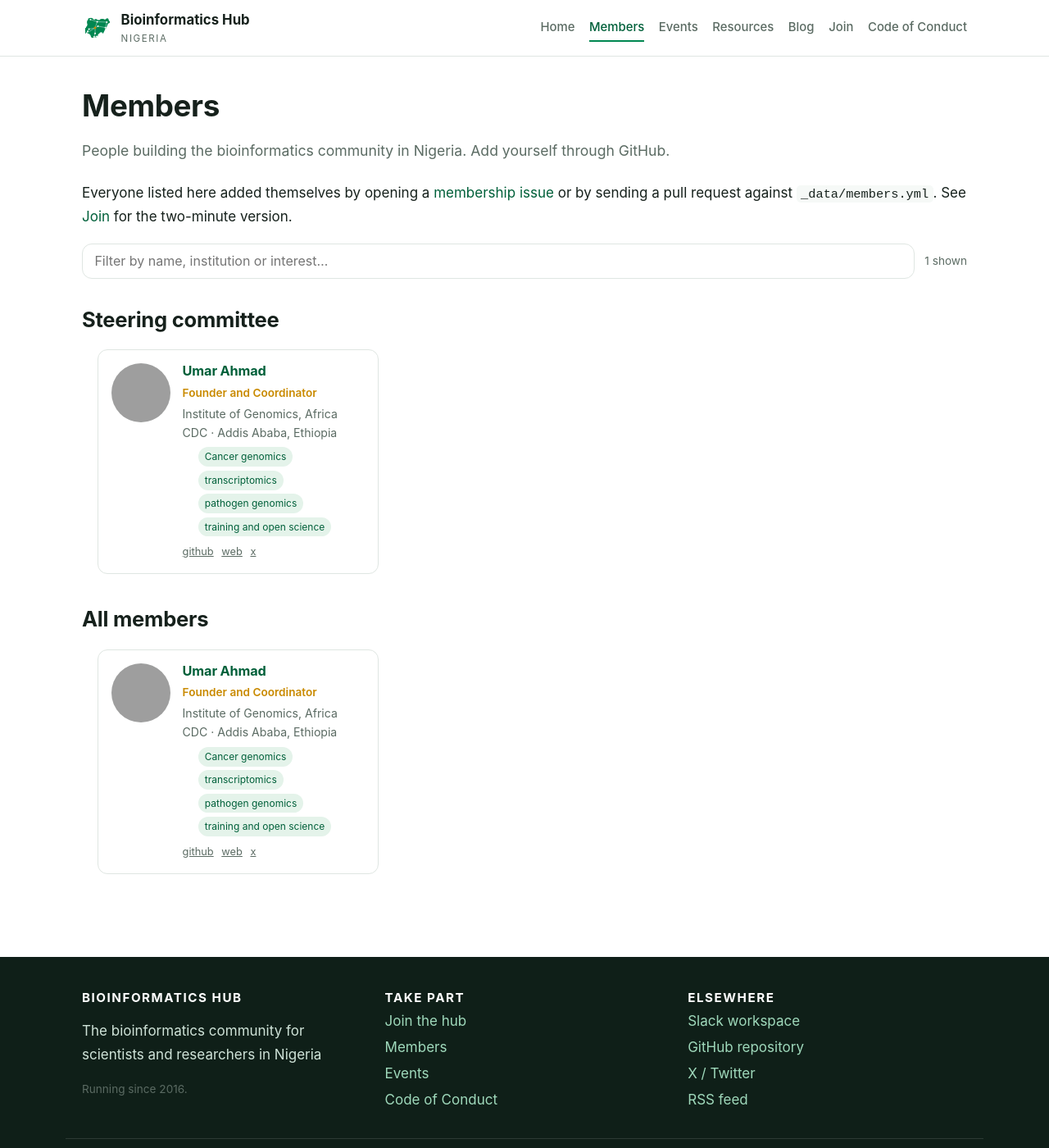
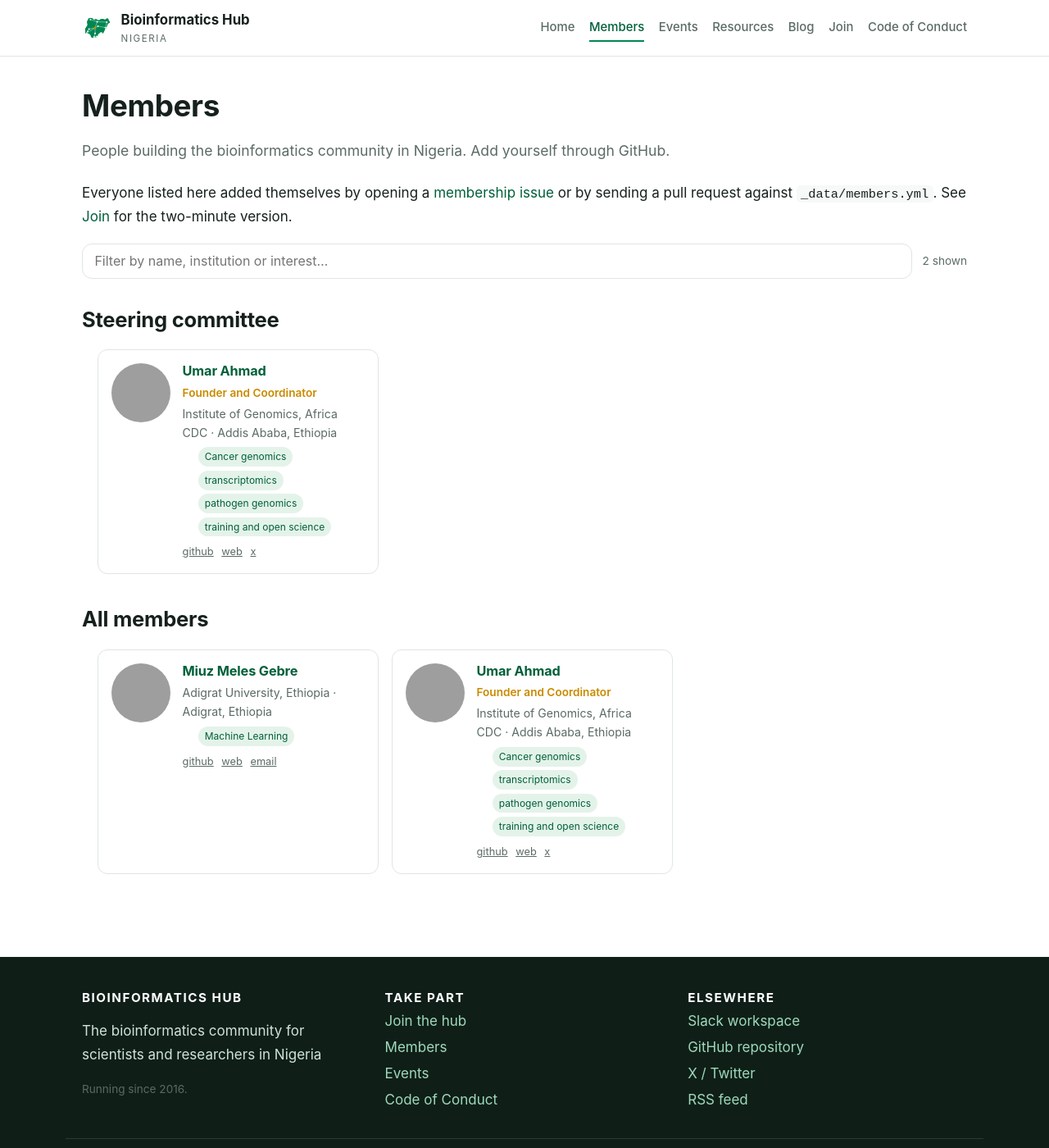
Before and after one commit to GOA14/bioinformaticshub.github.io, a Jekyll site: the page built from members.md, in a window 1280 px wide and 1400 px high. Shown: the whole window at 82% size. Built offline with Jekyll 4.4.1, drawn with Linux system fonts in a browser that asks for light colours; grey boxes are pictures that could not be loaded.

Commit message:
Added Miuz Meles Gebre (@miuz) in members.yml (#12)

```diff
--- a/_data/members.yml
+++ b/_data/members.yml
@@ -29,6 +29,7 @@
 # Entries are kept sorted by surname within each group. Keep the field order
 # above so that diffs stay readable.
 # ---------------------------------------------------------------------------
+
 - name: Umar Ahmad
   github: babasaraki
   institution: Institute of Genomics, Africa CDC
@@ -39,6 +40,16 @@
   website: https://africacdc.org
   twitter: babasaraky
   joined: 2016-01-01
+
+- name: Miuz Meles Gebre
+  github: miuz
+  institution: Adigrat University, Ethiopia
+  interests: Machine Learning
+  location: Adigrat, Ethiopia
+  email: miuz25mm@gmail.com
+  website: https://portfolio.miuzm.com/
+  joined: 2026-11-18
+
 # --- Copy the block below, fill it in, and delete the leading "# " ----------
 # - name: Your Name
 #   github: your-github-username
```
